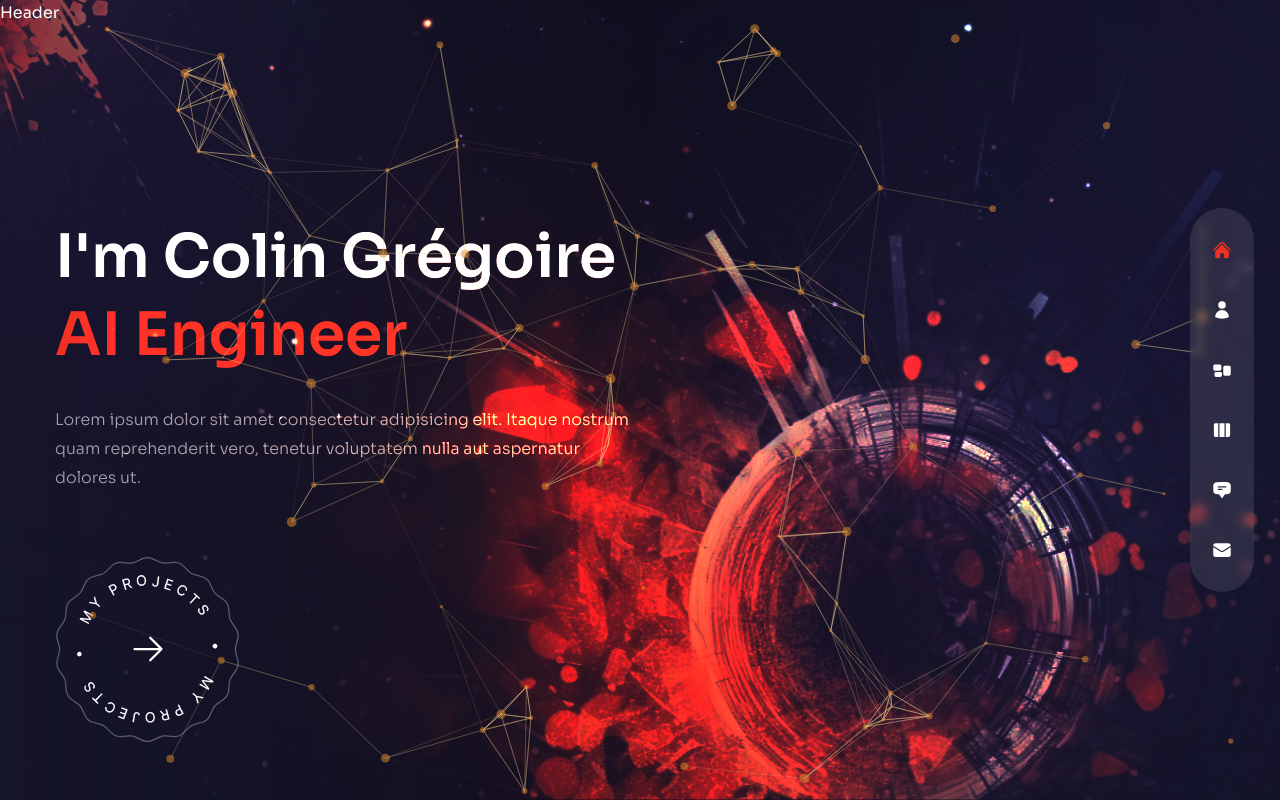
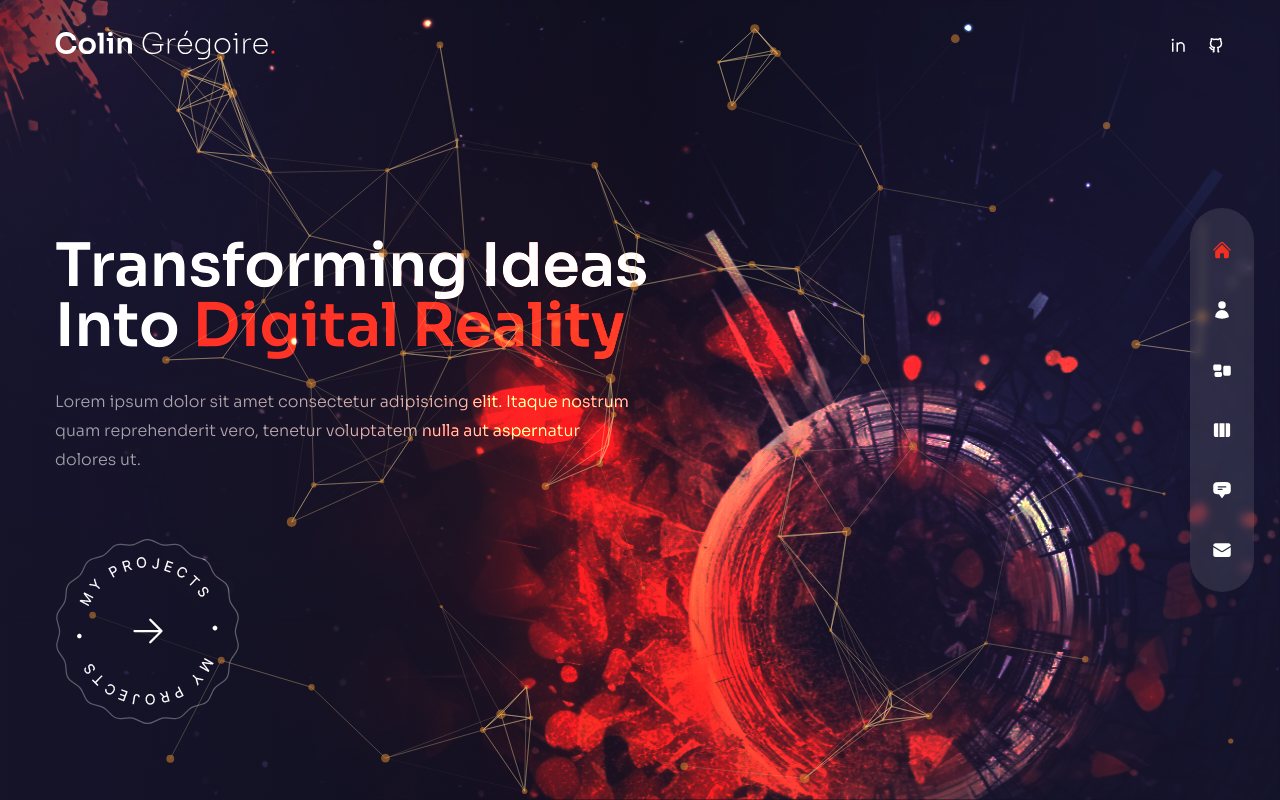
Before and after one commit to Lameuhton/atome_portfolio, a Next.js app: page / in a window 1280 px wide. Built offline with nearby package versions, Linux system fonts and the light colour scheme.

Commit message:
finished header

```diff
--- a/components/Header.js
+++ b/components/Header.js
@@ -1,5 +1,33 @@
+// next image
+import Image from "next/image";
+
+// next Link
+import Link from "next/link";
+
+// components
+import Socials from "../components/Socials";
+
 const Header = () => {
-  return <header className="absolute z-30 w-full">Header</header>;
+  return (
+    <header className="absolute z-30 w-full flex items-center px-16 xl:px-0 xl:h-[90px] ">
+      <div className="container mx-auto">
+        <div className="flex flex-col md:flex-row justify-between items-center gap-y-3 py-8">
+          {/* logo */}
+          <Link href={"/"}>
+            <Image
+              src={"/logo.svg"}
+              width={220}
+              height={48}
+              alt=""
+              priority={true}
+            />
+          </Link>
+          {/* socials */}
+          <Socials />
+        </div>
+      </div>
+    </header>
+  );
 };
 
 export default Header;
--- a/components/Socials.js
+++ b/components/Socials.js
@@ -1,5 +1,19 @@
+import Link from "next/link";
+
+// icons
+import { RiLinkedinLine, RiGithubLine } from "react-icons/ri";
+
 const Socials = () => {
-  return <div>Socials</div>;
+  return (
+    <div className="flex items-center gap-x-5 text-lg">
+      <Link href={""} className="hover:text-accent transition-all duration-300">
+        <RiLinkedinLine />
+      </Link>
+      <Link href={""} className="hover:text-accent transition-all duration-300">
+        <RiGithubLine />
+      </Link>
+    </div>
+  );
 };
 
 export default Socials;
--- a/pages/index.js
+++ b/pages/index.js
@@ -24,10 +24,10 @@ const Home = () => {
             initial="hidden"
             animate="show"
             exit="hidden"
-            className="h1"
+            className="h1 text-3xl sm:text-4xl md:text-6xl"
           >
-            I'm Colin Grégoire <br />{" "}
-            <span className="text-accent">AI Engineer</span>
+            Transforming Ideas
+            <br /> Into <span className="text-accent">Digital Reality</span>
           </motion.h1>
           {/* subtitle */}
           <motion.p
```
Also changed, not shown: public/logo.svg.
